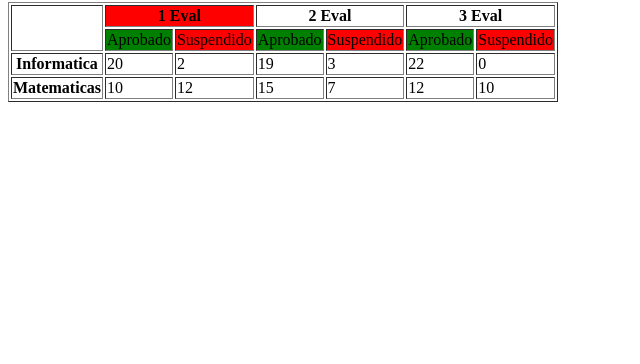
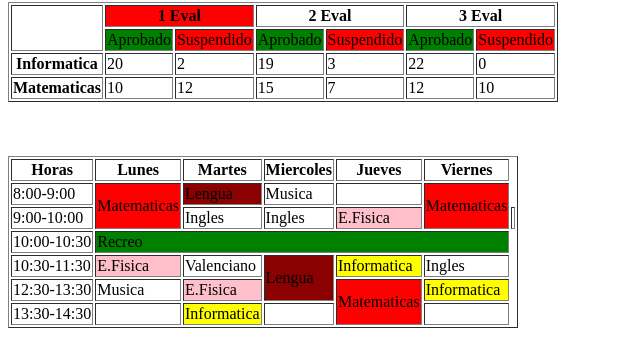
Before and after one commit to JOSEEAND/web1utn, a plain HTML site: page tablasCss/laboll.html in a window 1280 px wide. Shown: the part 78-442 px from the top of the page, without its empty margins (0-640 px from the left). Drawn offline with Linux system fonts and the light colour scheme.

Commit message:
Update laboll.html

```diff
--- a/tablasCss/laboll.html
+++ b/tablasCss/laboll.html
@@ -54,5 +54,59 @@
             <td>10</td>
         </tr>
     </table>
+     <br>
+    <br>
+    <br>
+    <table border="1">
+    <tr>
+        <th colspan="1" >Horas</th>
+        <th colspan="1">Lunes</th>
+        <th colspan="1">Martes</th>
+        <th colspan="1">Miercoles</th>
+        <th colspan="1">Jueves</th>
+        <th colspan="1">Viernes</th>
+    </tr>
+    <tr>
+        <td colspan="1">8:00-9:00</td>
+        <td rowspan="2" style="background-color: red;">Matematicas</td>
+        <td colspan="1" style="background-color: darkred;">Lengua</td>
+        <td colspan="1">Musica</td>
+        <td></td>
+        <td rowspan="2" style="background-color: red;">Matematicas</td>
+    </tr>
+    <tr>
+        <td colspan="1">9:00-10:00</td>
+        <td colspan="1">Ingles</td>
+        <td colspan="1">Ingles</td>
+        <td colspan="1" style="background-color: pink;">E.Fisica</td>
+        <td></td>
+    </tr>
+    <tr>
+        <td colspan="1">10:00-10:30</td>
+        <td colspan="5" style="background-color: green;">Recreo</td>
+    </tr>
+    <tr>
+        <td colspan="1">10:30-11:30</td>
+        <td colspan="1" style="background-color: pink;">E.Fisica</td>
+        <td>Valenciano</td>
+        <td rowspan="2" colspan="1" style="background-color: darkred;">Lengua</td>
+        <td colspan="1" style="background-color: yellow;">Informatica</td>
+        <td>Ingles</td>
+    </tr>
+    <tr>
+        <td colspan="1">12:30-13:30</td>
+        <td colspan="1">Musica</td>
+        <td colspan="1" style="background-color: pink;">E.Fisica</td>
+        <td rowspan="2" style="background-color: red;">Matematicas</td>
+        <td colspan="1" style="background-color: yellow;">Informatica</td>
+    </tr>
+    <tr>
+        <td colspan="1">13:30-14:30</td>
+        <td></td>
+        <td colspan="1" style="background-color: yellow;">Informatica</td>
+        <td></td>
+        <td></td>
+    </tr>
+    </table>
 </body>
 </html>
```
